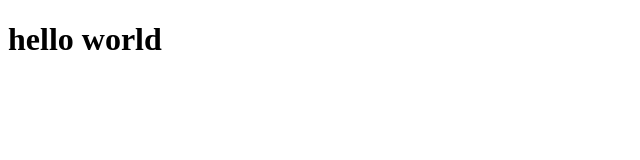
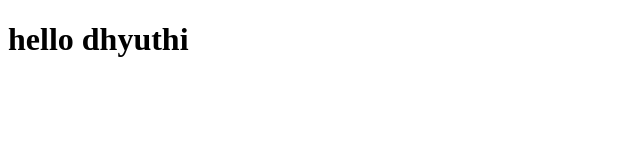
Before and after one commit to aparnaraji29/first-project, a plain HTML site: page index.html in a window 1280 px wide. Shown: the whole page, without its empty margins (0-640 px from the left). Drawn offline with Linux system fonts and the light colour scheme.

Commit message:
Update index.html
change2

```diff
--- a/index.html
+++ b/index.html
@@ -7,6 +7,6 @@
     <title>Document</title>
 </head>
 <body>
-    <h1>hello world</h1>
+    <h1>hello dhyuthi</h1>
 </body>
 </html>
```
